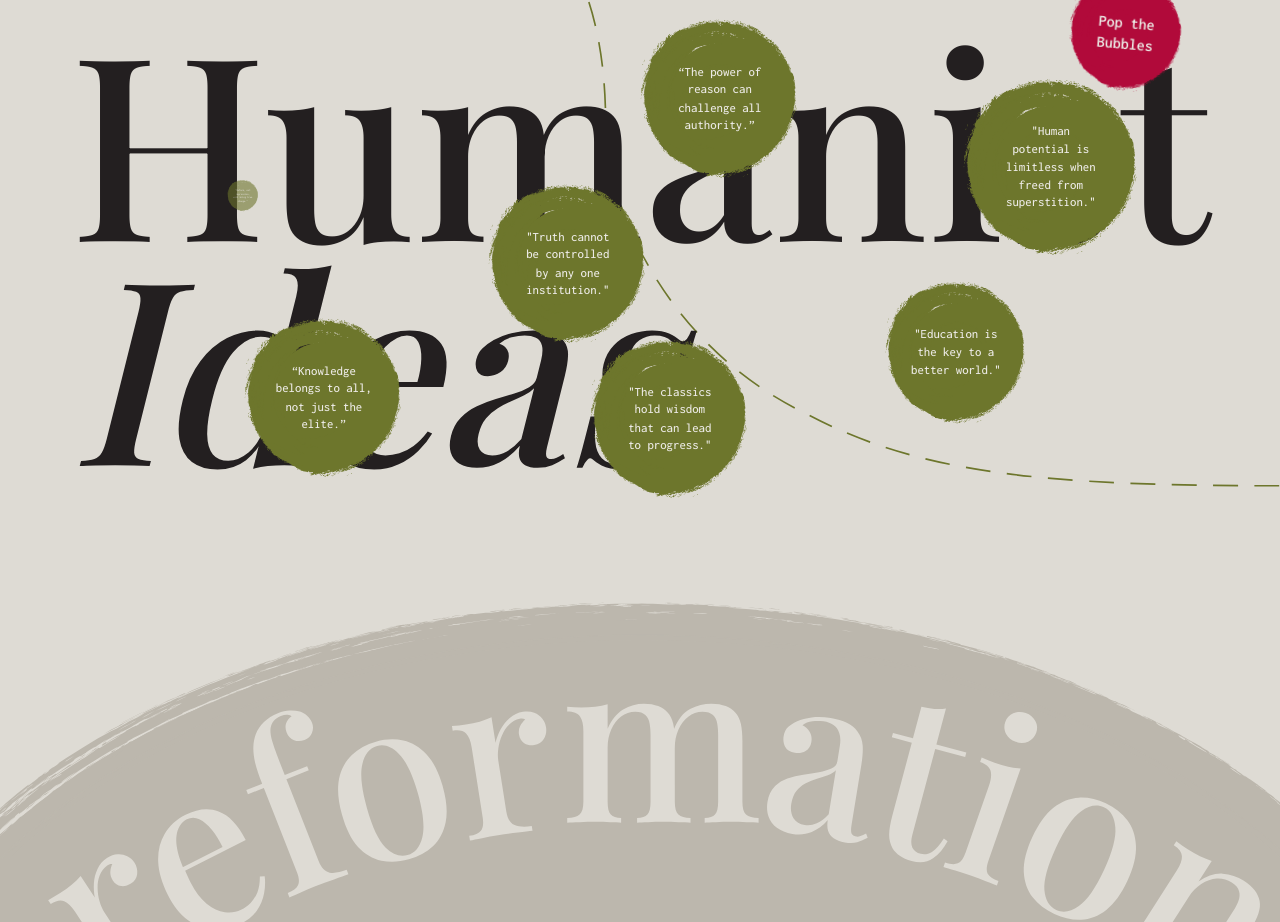
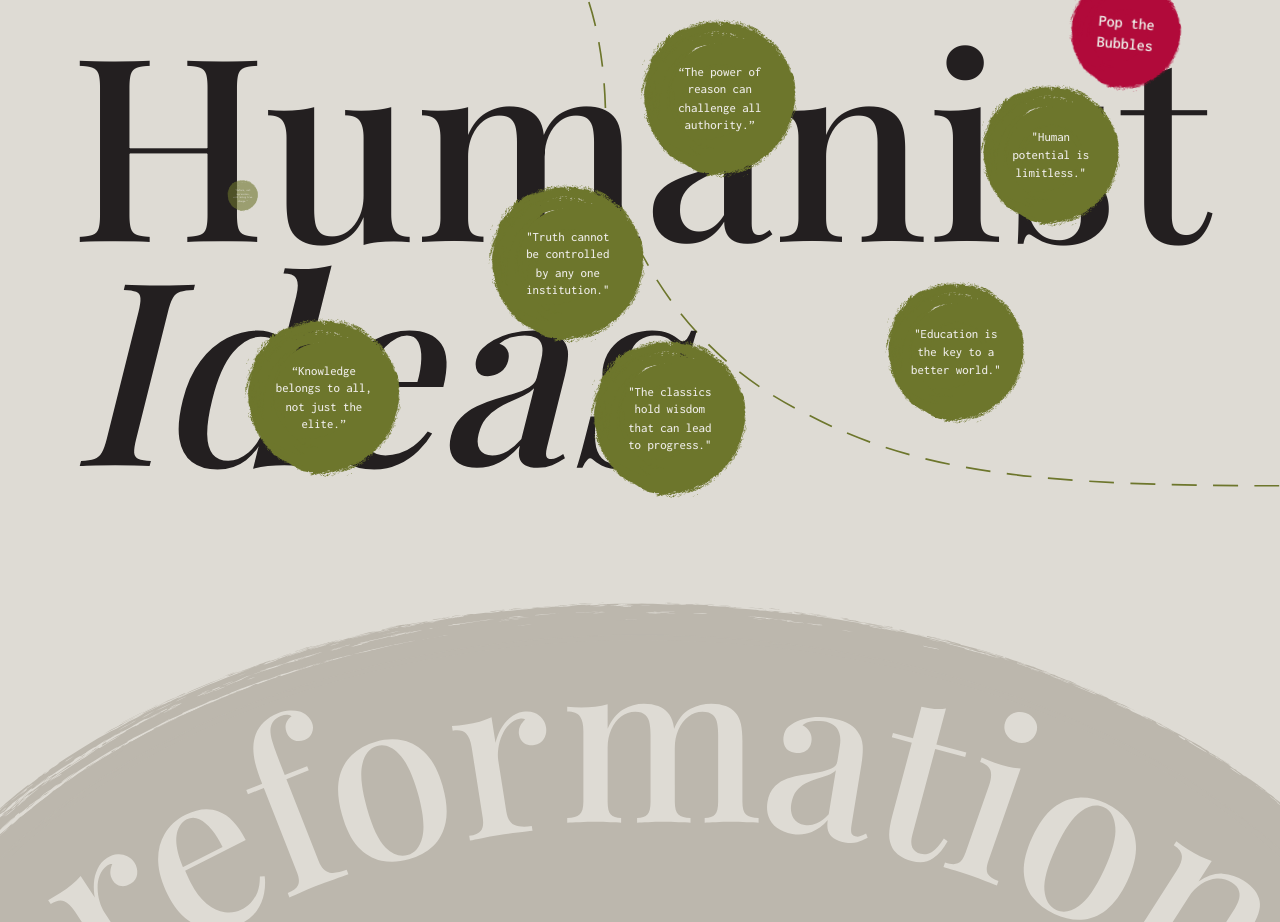
Before and after one commit to lunacoppin/INT3, a website built with Vite: page index.html in a window 1280 px wide. Shown: the part 3280-4202 px from the top of the page. Built offline with nearby package versions, Linux system fonts and the light colour scheme; a web font is replaced by a local one.

Commit message:
fix problem bubble overflow

```diff
--- a/index.html
+++ b/index.html
@@ -360,7 +360,7 @@
                 <p class="bubble__p">“Knowledge belongs to all, not just the elite.”</p>
               </li>
               <li class="bubble">
-                <p class="bubble__p">"Human potential is limitless when freed from superstition."</p>
+                <p class="bubble__p">"Human potential is limitless."</p>
               </li>
             </ul>
           </div>
--- a/src/css/style.css
+++ b/src/css/style.css
@@ -709,6 +709,10 @@ p {
     z-index: 5;
 }
 
+/* .ideas__bubbles {
+    overflow-x: hidden;
+} */
+
 .bubble {
     position: absolute;
     transform-origin: center;
```
